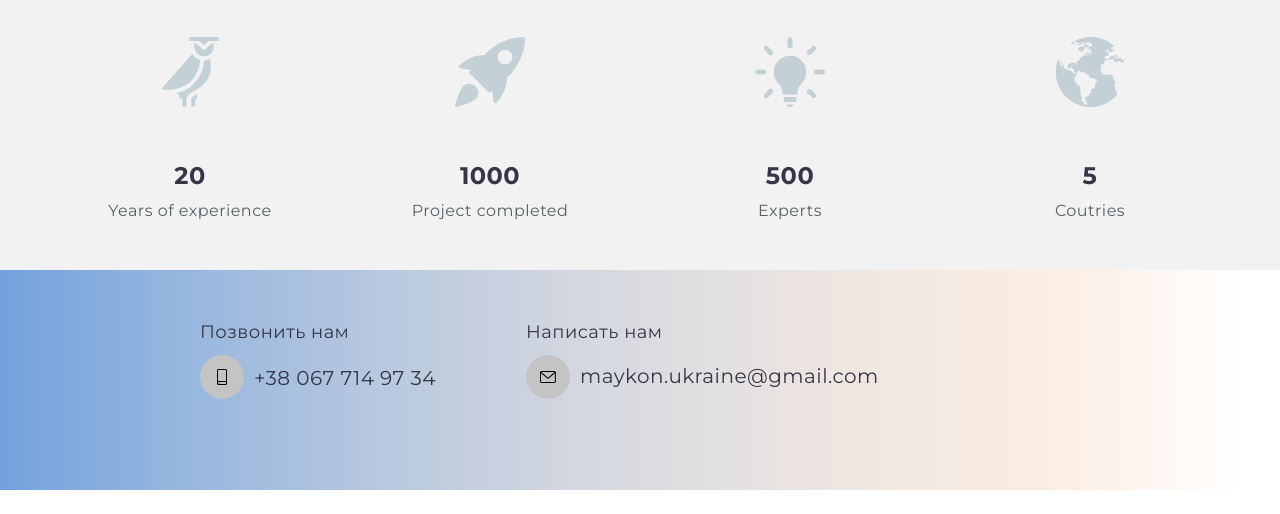
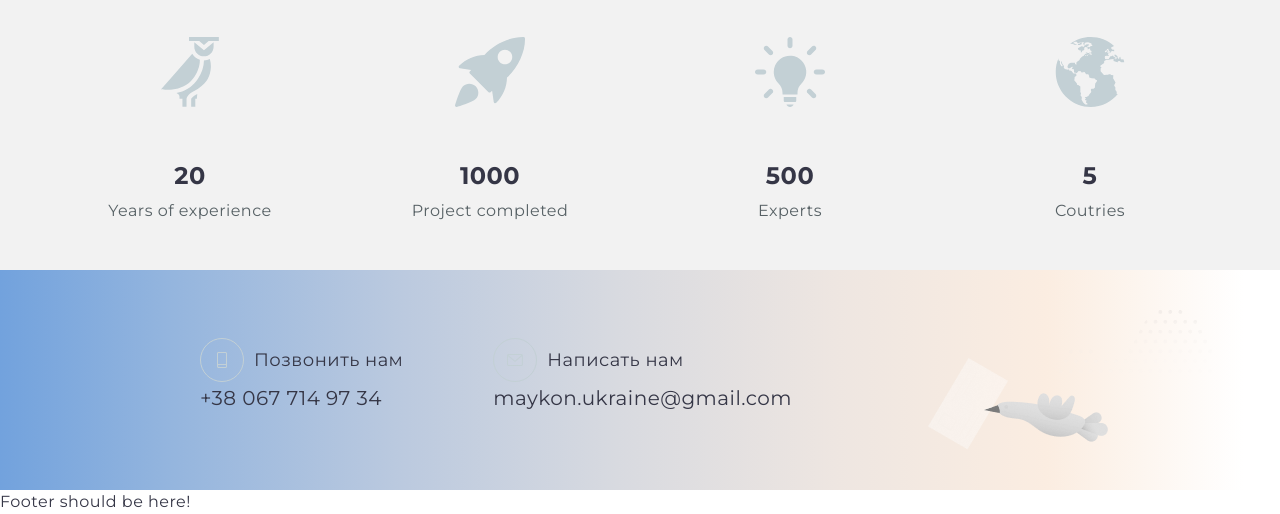
Before and after one commit to NatTuardy/Maykon, a website built with webpack: page index.html in a window 1280 px wide. Shown: the part 939-1453 px from the top of the page. Before the commit the page ends 1429 px from the top, so only its background shows below. Built offline with nearby package versions, Linux system fonts and the light colour scheme.

Commit message:
contacts section corrections add

```diff
--- a/index.html
+++ b/index.html
@@ -1,25 +1,18 @@
 <!DOCTYPE html>
 <html lang="en">
+
 <head>
   <meta charset="UTF-8" />
   <meta name="viewport" content="width=device-width, initial-scale=1.0" />
   <title>Maykon</title>
   <link rel="preconnect" href="https://fonts.googleapis.com" />
   <link rel="preconnect" href="https://fonts.gstatic.com" crossorigin />
-    <link
-      href="https://fonts.googleapis.com/css2?family=Montserrat:wght@400;500;700&display=swap"
-      rel="stylesheet"
-    />
-    <link
-      rel="stylesheet"
-      href="https://cdnjs.cloudflare.com/ajax/libs/modern-normalize/1.1.0/modern-normalize.css"
-    />
-    <link
-      rel="stylesheet"
-      href="https://cdnjs.cloudflare.com/ajax/libs/animate.css/4.1.1/animate.min.css"
-    />
+  <link href="https://fonts.googleapis.com/css2?family=Montserrat:wght@400;500;700&display=swap" rel="stylesheet" />
+  <link rel="stylesheet" href="https://cdnjs.cloudflare.com/ajax/libs/modern-normalize/1.1.0/modern-normalize.css" />
+  <link rel="stylesheet" href="https://cdnjs.cloudflare.com/ajax/libs/animate.css/4.1.1/animate.min.css" />
   <link rel="stylesheet" type="text/css" href="./src/sass/main.css" />
 </head>
+
 <body>
   <!-- Шапка сайта -->
   <header class="page-header container">
@@ -54,16 +47,14 @@
             <svg class="auth-nav__icon" width="16" height="12">
               <use href="./src/images/icons.svg#icon-envelope"></use>
             </svg>
-              maykon.ukraine@gmail.com</a
-            >
+            maykon.ukraine@gmail.com</a>
         </li>
         <li class="auth-nav__item">
           <a href="tel:+380677149734" class="button">
             <svg class="auth-nav__icon" width="10" height="16">
               <use href="./src/images/icons.svg#icon-smartphone"></use>
             </svg>
-              +38 067 714 97 34</a
-            >
+            +38 067 714 97 34</a>
         </li>
       </ul>
     </div>
@@ -85,27 +76,17 @@
             <a href="./index.html" class="nav-list__link link">Главная</a>
           </li>
           <li class="nav-list__item">
-              <a href="./pages/portfolio.html" class="nav-list__link link"
-                >Портфолио</a
-              >
+            <a href="./pages/portfolio.html" class="nav-list__link link">Портфолио</a>
           </li>
           <li class="nav-list__item">
-              <a href="./pages/services.html" class="nav-list__link link"
-                >Услуги</a
-              >
+            <a href="./pages/services.html" class="nav-list__link link">Услуги</a>
           </li>
           <li class="nav-list__item">
-              <a href="./pages/aboutUs.html" class="nav-list__link link"
-                >О нас</a
-              >
+            <a href="./pages/aboutUs.html" class="nav-list__link link">О нас</a>
           </li>
         </ul>
-          <a class="header__tel link" href="tel:+380677149734"
-            >+38 067 714 97 34</a
-          >
-          <a class="header__mail-link" href="mailto:maykon.ukraine@gmail.com"
-            >maykon.ukraine@gmail.com</a
-          >
+        <a class="header__tel link" href="tel:+380677149734">+38 067 714 97 34</a>
+        <a class="header__mail-link" href="mailto:maykon.ukraine@gmail.com">maykon.ukraine@gmail.com</a>
         <!-- <ul class="mobile-social-list list">
                     <li class="mobile-social-list__item">
                         <a href="" class="mobile-social-list__link link">Instagram</a>
@@ -127,13 +108,7 @@
     <!-- Видеофон -->
     <section class="intro">
       <div class="intro-media">
-        <video
-          class="intro-media-video"
-          src="./src/images/video/Шапка.mp4"
-          autoplay
-          muted
-          loop
-        ></video>
+        <video class="intro-media-video" src="./src/images/video/Шапка.mp4" autoplay muted loop></video>
       </div>
       <div class="intro-content">
         <h1 class="intro-content">Добро пожаловать</h1>
@@ -166,39 +141,44 @@
         </ul>
       </div>
     </section>
-  </main>
-    <footer class="footer">
-      <div class="footer-wrapper">
+    <section class="contacts">
+      <div class="contacts-wrapper">
         <address class="address">
           <ul class="list address__list">
             <li class="address__item">
-                      <p class="address__subtitle">Позвонить нам</p>
+
+              <p class="address__subtitle"><span class="address__button button "><svg class="address__icon" width="10"
+                    height="16">
+                    <use href="./src/images/icons.svg#icon-smartphone"></use>
+                  </svg></span>Позвонить нам</p>
               <a href="tel:+380677149734" class="link address__link">
-                          <span class="address__button button "><svg class="address__icon" width="10" height="16">
-                                  <use href="./src/images/icons.svg#icon-smartphone"></use>
-                              </svg></span>
+
 
                 +38 067 714 97 34</a>
             </li>
             <li class="address__item">
-                      <p class="address__subtitle">Написать нам</p>
-                      <a href="mailto:maykon.ukraine@gmail.com" class="link address__link" data-bird-toggle>
-                          <span class="address__button button "><svg class="address__icon" width="16" height="12">
+              <p class="address__subtitle"><span class="address__button button " data-btn-bird-toggle><svg
+                    class="address__icon" width="16" height="12">
                     <use href="./src/images/icons.svg#icon-envelope" />
-                              </svg></span>
+                  </svg></span>Написать нам</p>
+              <a href="mailto:maykon.ukraine@gmail.com" class="link address__link" data-link-bird-toggle>
+
                 <span>maykon.ukraine@gmail.com</span>
               </a>
             </li>
           </ul>
         </address>
-          <span><img class="footer-bird is-hidden" data-bird src="./src/images/png/bird.png"
+        <span><img class="contacts-light-bird" src="./src/images/png/light-bird.png" alt="Почтовый голубь" /></span>
+        <span><img class="contacts-light-bird is-hidden" data-bird src="./src/images/png/dark-bird.png"
             alt="Почтовый голубь" /></span>
-
       </div>
-  </footer>
+    </section>
+  </main>
+  <footer>Footer should be here!</footer>
   <script src="./src/js/modal.js"></script>
   <script src="./src/js/menu.js"></script>
   <script src="./src/js/bird.js"></script>
   <script src="./build/build.js"></script>
 </body>
+
 </html>
--- a/src/js/bird.js
+++ b/src/js/bird.js
@@ -1,13 +1,16 @@
 (() => {
   const refs = {
-    toggleBird: document.querySelector("[data-bird-toggle]"),
+    toggleLinkBird: document.querySelector("[data-link-bird-toggle]"),
+    toggleBtnBird: document.querySelector("[data-btn-bird-toggle]"),
     // openBird: document.querySelector("[data-bird-open]"),
     // closeBird: document.querySelector("[data-bird-close]"),
     bird: document.querySelector("[data-bird]"),
   };
 
-  refs.toggleBird.addEventListener("mouseover", toggleBird);
-  refs.toggleBird.addEventListener("mouseout", toggleBird);
+  refs.toggleLinkBird.addEventListener("mouseover", toggleBird);
+  refs.toggleLinkBird.addEventListener("mouseout", toggleBird);
+  refs.toggleBtnBird.addEventListener("mouseover", toggleBird);
+  refs.toggleBtnBird.addEventListener("mouseout", toggleBird);
 
   function toggleBird() {
     refs.bird.classList.toggle("is-hidden");
--- /dev/null
+++ b/src/sass/layout/_contacts.scss
@@ -0,0 +1,110 @@
+.contacts {
+  display: none;
+}
+
+@media screen and (min-width: 1200px) {
+  .contacts {
+    display: flex;
+    height: 220px;
+  }
+
+  .contacts-wrapper {
+    display: flex;
+    flex-direction: row;
+    text-align: left;
+  }
+
+  .contacts-wrapper {
+    width: 1244px;
+    position: relative;
+    padding: 40px 32px 40px 200px;
+    background: linear-gradient(
+      to right,
+      #72a2dd 0%,
+      #94b5de 13.63%,
+      #bac9df 31.66%,
+      #d8dae0 49.58%,
+      #eee6e1 67.13%,
+      #fbede1 84.14%,
+      #ffffff 100%
+    );
+  }
+
+  .contacts-light-bird {
+    position: absolute;
+    width: 284px;
+    height: 140px;
+    bottom: 40px;
+    right: 32px;
+  }
+
+  .address__item {
+    margin-bottom: 10px;
+    font-style: normal;
+    font-size: 20px;
+  }
+
+  .address__subtitle {
+    display: flex;
+    font-style: Regular;
+    font-size: 18px;
+    line-height: 2.5;
+  }
+
+  .address__link {
+    display: flex;
+    align-items: baseline;
+    justify-content: center;
+
+    &:hover,
+    &:focus {
+      color: var(--accent-color);
+      transition: color 250ms cubic-bezier(0.4, 0, 0.2, 1),
+        background-color 250ms cubic-bezier(0.4, 0, 0.2, 1),
+        box-shadow 250ms cubic-bezier(0.4, 0, 0.2, 1);
+    }
+  }
+
+  .address__button {
+    display: flex;
+    justify-content: center;
+    align-items: center;
+    background: transperent;
+    padding: 12px;
+    width: 44px;
+    height: 44px;
+    margin-right: 10px;
+    border: solid 1px var(--additional-text-color);
+    border-radius: 50%;
+
+    &:hover,
+    &:focus {
+      border: solid 1px var(--accent-color);
+      & .address__icon {
+        fill: var(--accent-color);
+      }
+    }
+  }
+
+  .address {
+    display: flex;
+    justify-content: center;
+    align-items: center;
+  }
+
+  .address__icon {
+    fill: var(--additional-text-color);
+  }
+
+  .address__list {
+    display: flex;
+  }
+
+  .address__item {
+    margin-right: 90px;
+  }
+
+  .address__link {
+    justify-content: start;
+  }
+}
--- a/src/sass/layout/_footer.scss
+++ /dev/null
@@ -1,114 +0,0 @@
-
-.footer {
-  display: none;
-}
-
-@media screen and (min-width: 1200px) {
-  .footer {
-    display: flex;
-    height: 220px;
-  }
-
-  .footer-wrapper {
-    width: 1244px;
-    position: relative;
-    // display: flex;
-    // text-align: center;
-    // justify-content: center;
-    padding: 40px 32px 40px 200px;
-    background: linear-gradient(
-      to right,
-      #72a2dd 0%,
-      #94b5de 13.63%,
-      #bac9df 31.66%,
-      #d8dae0 49.58%,
-      #eee6e1 67.13%,
-      #fbede1 84.14%,
-      #ffffff 100%
-    );
-
-    //   background-repeat: no-repeat;
-    //   background-image: url("../../src/images/png/bird.png");
-    //   background-position: bottom 10px right 10%;
-  }
-
-  .footer-bird {
-    position: absolute;
-    width: 284px;
-    height: 140px;
-    bottom: 40px;
-    right: 32px;
-  }
-
-  // .address{
-  //   margin: 200px;
-  // }
-
-  .address__item {
-    margin-bottom: 10px;
-    font-style: normal;
-    font-size: 20px;
-  }
-
-  .address__subtitle {
-    font-style: Regular;
-    font-size: 18px;
-    line-height: 2.5;
-  }
-
-  .address__link {
-    display: flex;
-    align-items: baseline;
-    justify-content: center;
-
-    &:hover,
-    &:focus {
-      color: var(--accent-color);
-      transition: color 250ms cubic-bezier(0.4, 0, 0.2, 1),
-        background-color 250ms cubic-bezier(0.4, 0, 0.2, 1),
-        box-shadow 250ms cubic-bezier(0.4, 0, 0.2, 1);
-      & .address__button {
-        fill: var(--accent-color);
-        background-color: var(--primary-white-color);
-        box-shadow: 0px 4px 4px rgba(0, 0, 0, 0.15);
-        transition: color 250ms cubic-bezier(0.4, 0, 0.2, 1),
-          background-color 250ms cubic-bezier(0.4, 0, 0.2, 1),
-          box-shadow 250ms cubic-bezier(0.4, 0, 0.2, 1);
-      }
-    }
-  }
-  .address__button {
-    display: flex;
-    justify-content: center;
-    align-items: center;
-    padding: 12px;
-    width: 44px;
-    height: 44px;
-    margin-right: 10px;
-    border-radius: 50%;
-    background-color: #c4c4c4;
-  }
-
-
-    .footer-wrapper {
-      display: flex;
-      flex-direction: row;
-      text-align: left;
-    }
-
-    .address__list {
-      display: flex;
-    }
-
-    .address__item {
-      margin-right: 90px;
-    }
-
-    .address__link {
-      justify-content: start;
-    }
-
-
-
-
-}
```
Also changed, not shown: src/sass/main.scss (+22 -22 lines), src/images/png/bird.png (deleted), src/images/png/dark-bird.png (added), src/images/png/light-bird-other.png (added), src/images/png/light-bird.png (added), src/sass/main.css, 1 other file. Lines whose indentation alone changed are shown as unchanged.
